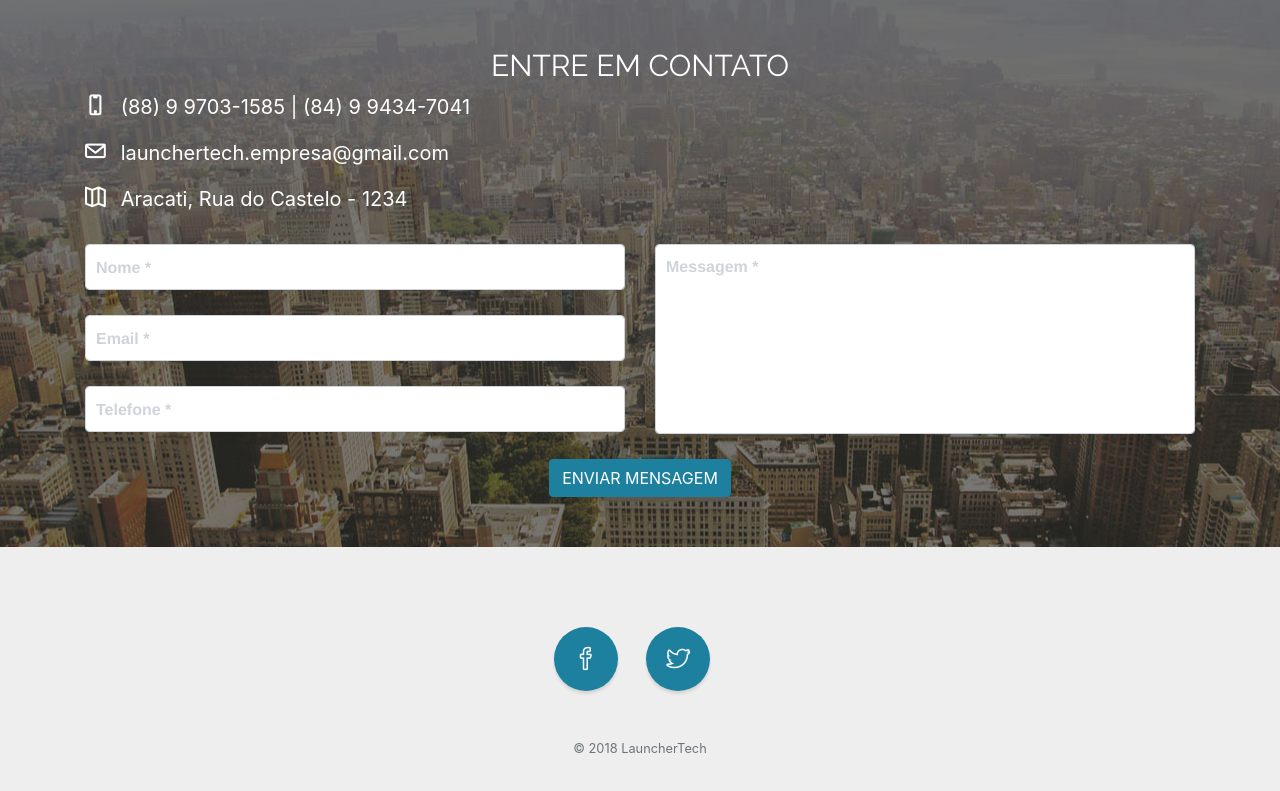
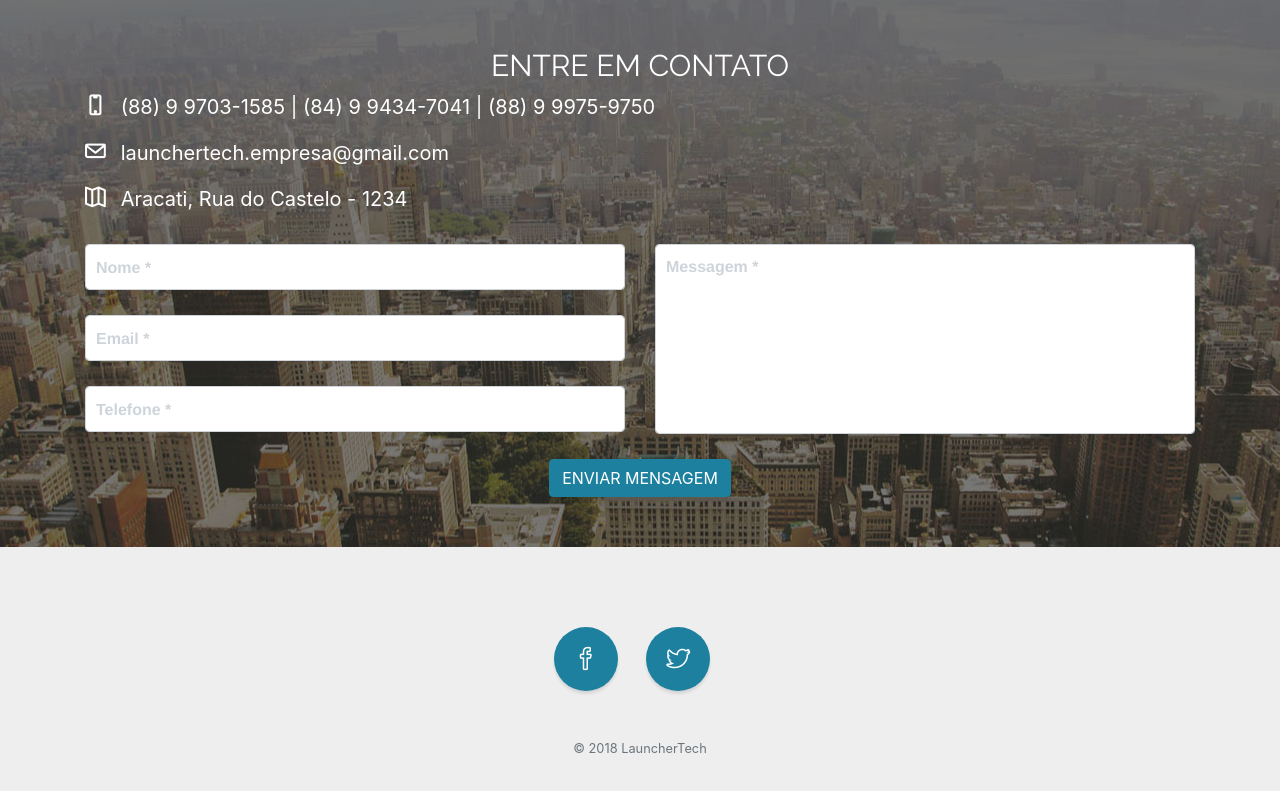
Before and after one commit to Launcher-Tech/WebSite, a website with bundled scripts: page index.html in a window 1280 px wide. Shown: the part 4866-5657 px from the top of the page. Built offline with nearby package versions, Linux system fonts and the light colour scheme.

Commit message:
Número atualizado

```diff
--- a/index.html
+++ b/index.html
@@ -341,7 +341,7 @@
       <div class="row">
         <div class="col-lg-12">
           <div class="message-contato-launcher">
-            <p><i class="icon-screen-smartphone"></i> (88) 9 9703-1585 | (84) 9 9434-7041</p>
+            <p><i class="icon-screen-smartphone"></i> (88) 9 9703-1585 | (84) 9 9434-7041 | (88) 9 9975-9750</p>
             <p><i class="icon-envelope"></i> launchertech.empresa@gmail.com</p>
             <p><i class="icon-map"></i> Aracati, Rua do Castelo - 1234</p>
           </div>
```
